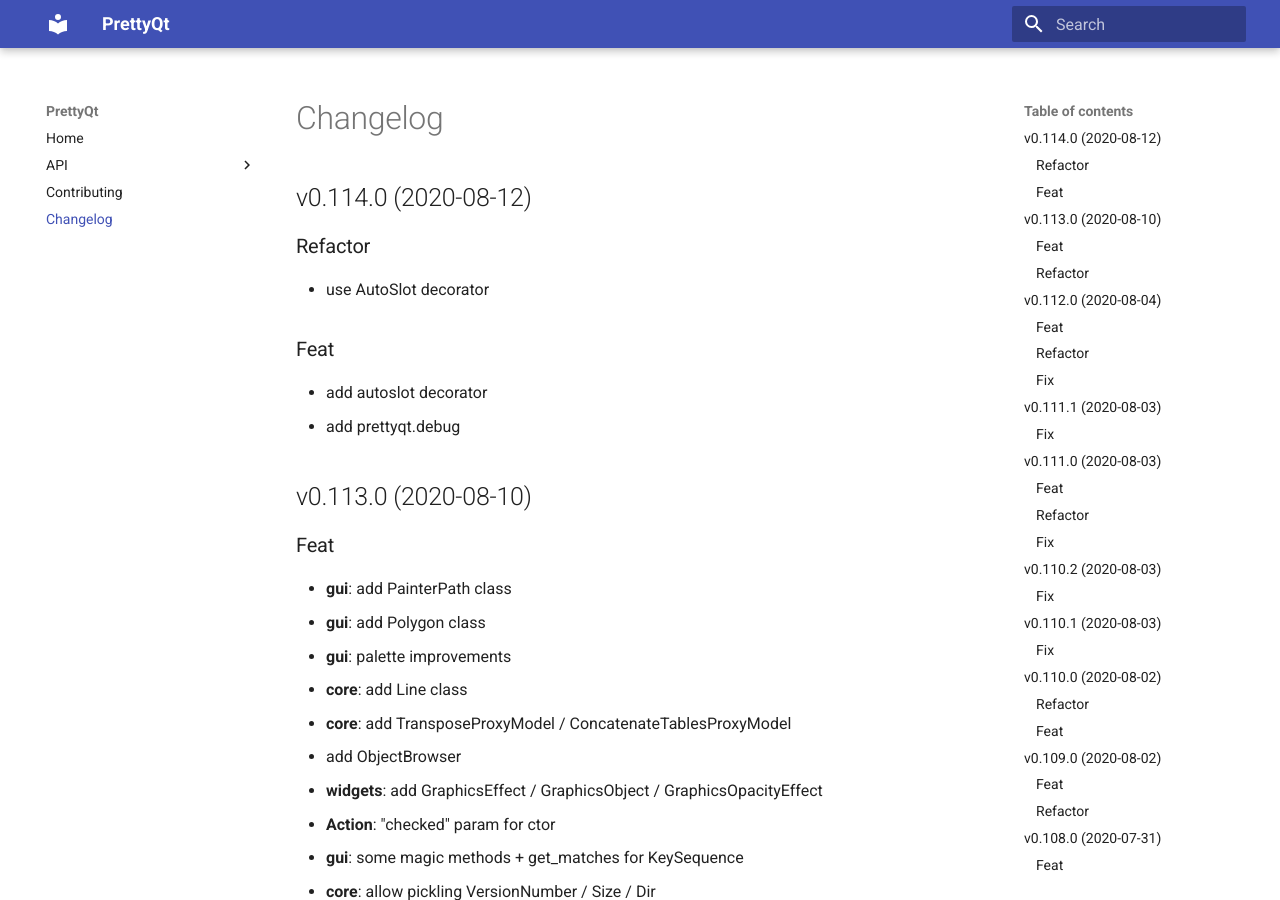
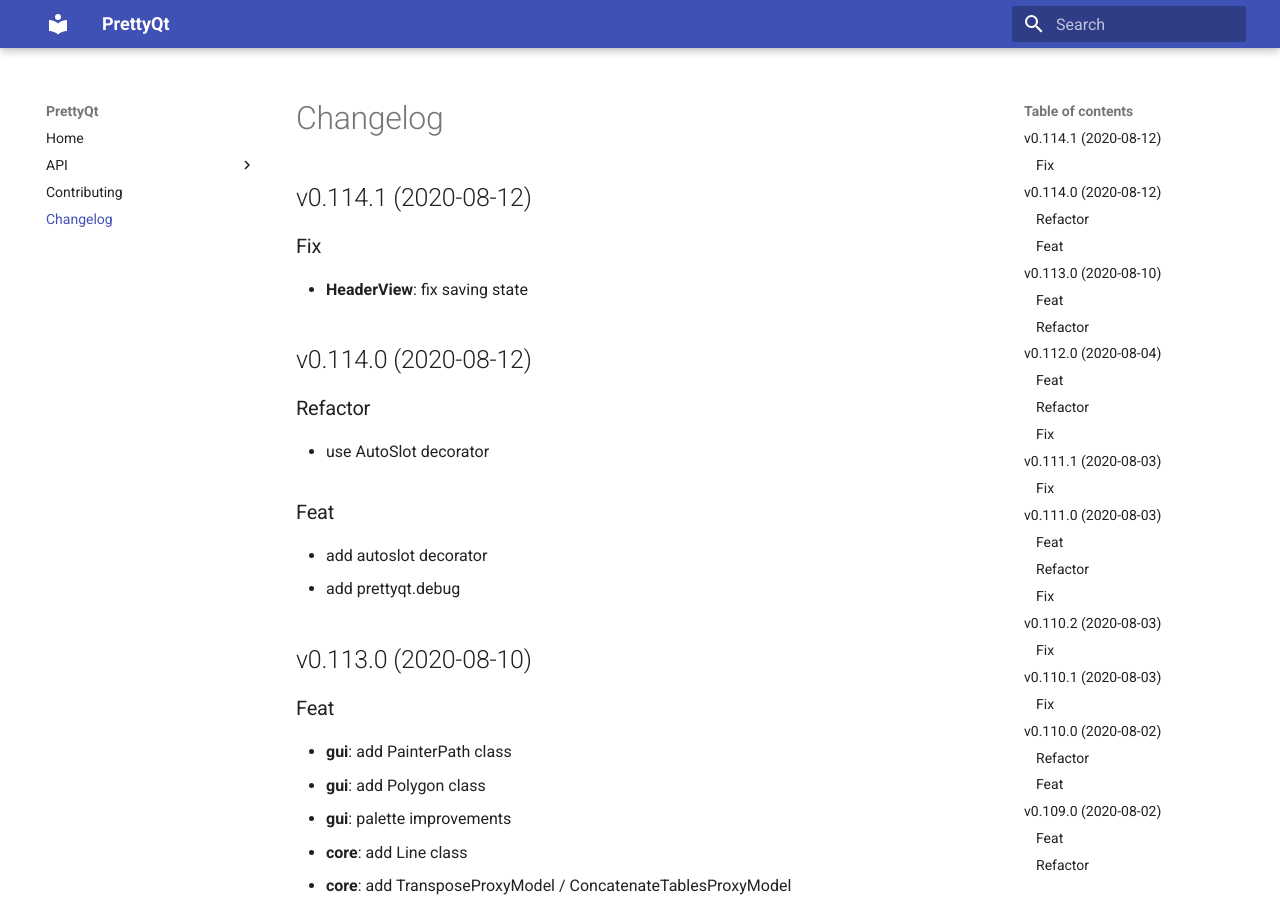
Before and after one commit to phil65/PrettyQt, an MkDocs documentation site: the page built from docs/changelog.md, in a window 1280 px wide and 900 px high. Built offline with MkDocs 1.6.1 and Material for MkDocs 9.7.7, drawn with Linux system fonts in a browser that asks for light colours.

Commit message:
bump: version 0.114.0 → 0.114.1

```diff
--- a/docs/changelog.md
+++ b/docs/changelog.md
@@ -1,3 +1,9 @@
+## v0.114.1 (2020-08-12)
+
+### Fix
+
+- **HeaderView**: fix saving state
+
 ## v0.114.0 (2020-08-12)
 
 ### Refactor
--- a/prettyqt/__init__.py
+++ b/prettyqt/__init__.py
@@ -4,7 +4,7 @@
 
 __author__ = """Philipp Temminghoff"""
 __email__ = "phil65@kodi.tv"
-__version__ = "0.114.0"
+__version__ = "0.114.1"
 
 
 def debug():
--- a/pyproject.toml
+++ b/pyproject.toml
@@ -1,6 +1,6 @@
 [tool.poetry]
 name = "PrettyQt"
-version = "0.114.0"
+version = "0.114.1"
 description = "A pythonic layer on top of qtpy"
 readme = 'docs/index.md'
 repository = "https://github.com/phil65/prettyqt"
@@ -127,7 +127,7 @@
 '''
 [tool.commitizen]
 name = "cz_conventional_commits"
-version = "0.114.0"
+version = "0.114.1"
 tag_format = "v$version"
 version_files = [
     "prettyqt/__init__.py:__version__",
--- a/setup.py
+++ b/setup.py
@@ -40,6 +40,6 @@
     packages=find_packages(),
     test_suite="tests",
     url="https://github.com/phil65/prettyqt",
-    version="0.114.0",
+    version="0.114.1",
     zip_safe=False,
 )
```
Also changed, not shown: CHANGELOG.md (+6 -0 lines).
